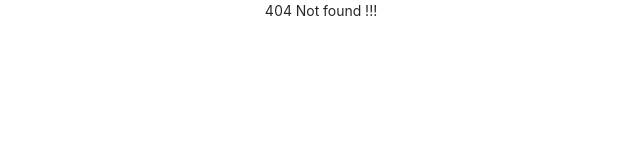
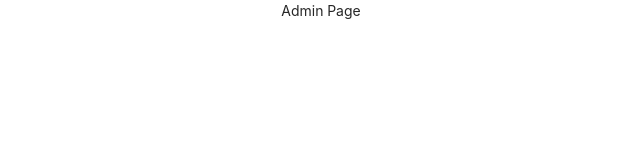
Before and after one commit to papercoding/react-web-admin-store-management, a React (Create React App) app: page / in a window 1280 px wide. Before the commit this address had no page. Shown: the top 160 px of the page, without its empty margins (319-959 px from the left). Built offline with nearby package versions, Linux system fonts and the light colour scheme.

Commit message:
[HG-8]: Initial create admin page and add router link

```diff
--- a/src/App.tsx
+++ b/src/App.tsx
@@ -6,6 +6,7 @@ import LoginPage from './pages/login/LoginPage';
 import SignUpPage from './pages/signup/RegisterPage';
 import ErrorPage from './pages/error/ErrorPage';
 import ForgotPassword from './pages/forgotPassword/ForgotPassword';
+import AdminPage from './pages/admin/AdminPage';
 
 import 'antd/dist/antd.css';
 import './styles/tailwind.output.css';
@@ -16,6 +17,7 @@ function App() {
   return (
     <div className='App'>
       <Switch>
+        <Route exact path={ROUTES.ADMIN} component={AdminPage} />
         <Route exact path={ROUTES.LOGIN} component={LoginPage} />
         <Route path={ROUTES.SIGN_UP} component={SignUpPage} />
         <Route path={ROUTES.FORGOT_PASSWORD} component={ForgotPassword} />
--- /dev/null
+++ b/src/pages/admin/AdminPage.tsx
@@ -0,0 +1,7 @@
+import React from 'react';
+
+const AdminPage = () => {
+  return <div>Admin Page</div>;
+};
+
+export default AdminPage;
--- a/src/utils/constants.ts
+++ b/src/utils/constants.ts
@@ -1,4 +1,5 @@
 enum ROUTES {
+  ADMIN = '/',
   LOGIN = '/login',
   SIGN_UP = '/sign-up',
   FORGOT_PASSWORD = '/forgot-password',
```
